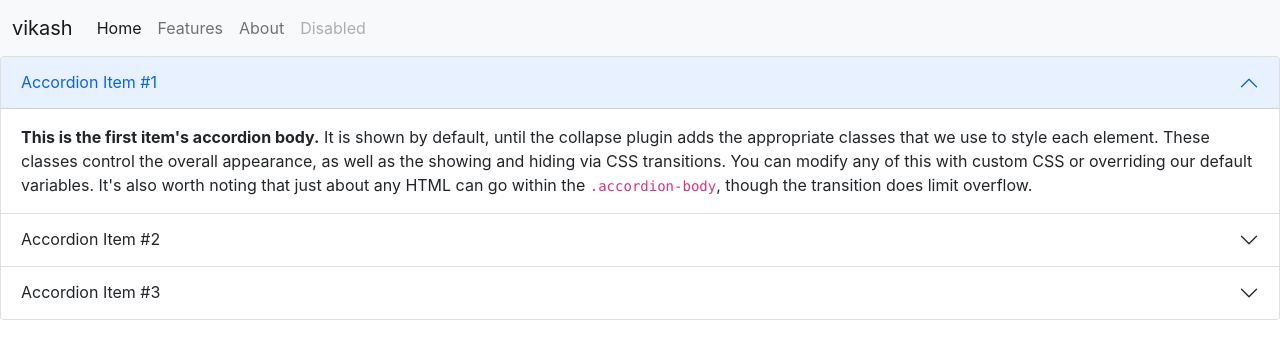
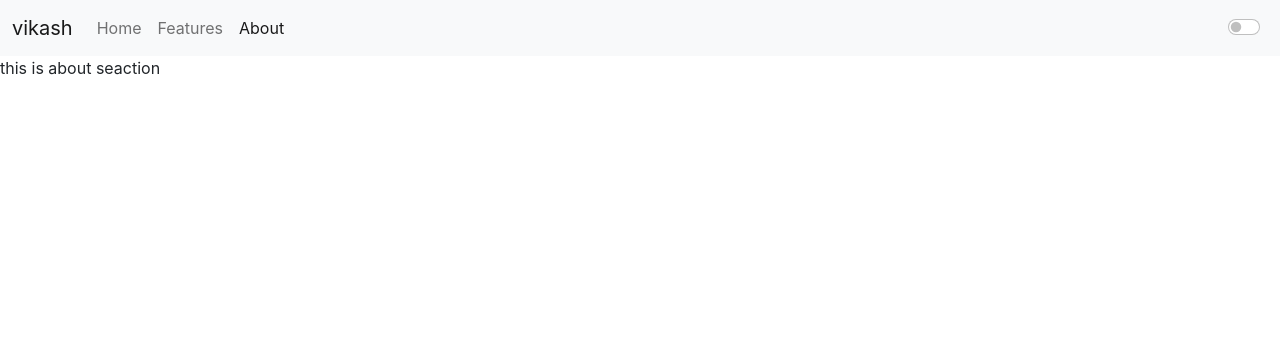
Before and after one commit to VikashTanwer/textutility, a React (Create React App) app: page /about in a window 1280 px wide. Shown: the top 358 px of the page. Built offline with nearby package versions, Linux system fonts and the light colour scheme.

Commit message:
dark mode added

```diff
--- a/src/App.js
+++ b/src/App.js
@@ -5,15 +5,30 @@ import Home from "./components/Home";
 import Alert from "./components/Alert";
 
 import { BrowserRouter as Router, Routes, Route } from "react-router-dom";
+import { useState } from "react";
 
 function App() {
+  const [mode, setMode] = useState("light");
+  const changeMode = ()=>{
+    if(mode === "light"){
+      setMode("dark")
+      document.querySelector("body").style.backgroundColor = "#071952"
+      document.querySelector("body").style.color = "#EBF4F6"
+    }else{
+      setMode("light")
+       document.querySelector("body").style.backgroundColor = "white"
+       document.querySelector("body").style.color = "black"
+
+    }
+  }
+
   return (
     <>
       <Router>
-        <Navar title = "vikash" />
+        <Navar changeMode = {changeMode} mode= {mode} title = "vikash" />
         <Routes>
-          <Route exact path="/home" element={<Home  />}></Route>
-          <Route exact path="/about" element={<About />} />
+          <Route exact path="/home" element={<Home mode={mode} />}></Route>
+          <Route exact path="/about" element={<About mode = {mode} />} />
         </Routes>
       </Router>
     </>
--- a/src/components/About.js
+++ b/src/components/About.js
@@ -1,106 +1,11 @@
-import React from "react";
+import React from 'react'
 
 function About() {
   return (
-    <>
-      <div className="accordion" id="accordionExample">
-        <div className="accordion-item">
-          <h2 className="accordion-header" id="headingOne">
-            <button
-              className="accordion-button"
-              type="button"
-              data-bs-toggle="collapse"
-              data-bs-target="#collapseOne"
-              aria-expanded="true"
-              aria-controls="collapseOne"
-            >
-              Accordion Item #1
-            </button>
-          </h2>
-          <div
-            id="collapseOne"
-            className="accordion-collapse collapse show"
-            aria-labelledby="headingOne"
-            data-bs-parent="#accordionExample"
-          >
-            <div className="accordion-body">
-              <strong>This is the first item's accordion body.</strong> It is
-              shown by default, until the collapse plugin adds the appropriate
-              classes that we use to style each element. These classes control
-              the overall appearance, as well as the showing and hiding via CSS
-              transitions. You can modify any of this with custom CSS or
-              overriding our default variables. It's also worth noting that just
-              about any HTML can go within the <code>.accordion-body</code>,
-              though the transition does limit overflow.
-            </div>
-          </div>
-        </div>
-        <div className="accordion-item">
-          <h2 className="accordion-header" id="headingTwo">
-            <button
-              className="accordion-button collapsed"
-              type="button"
-              data-bs-toggle="collapse"
-              data-bs-target="#collapseTwo"
-              aria-expanded="false"
-              aria-controls="collapseTwo"
-            >
-              Accordion Item #2
-            </button>
-          </h2>
-          <div
-            id="collapseTwo"
-            className="accordion-collapse collapse"
-            aria-labelledby="headingTwo"
-            data-bs-parent="#accordionExample"
-          >
-            <div className="accordion-body">
-              <strong>This is the second item's accordion body.</strong> It is
-              hidden by default, until the collapse plugin adds the appropriate
-              classes that we use to style each element. These classes control
-              the overall appearance, as well as the showing and hiding via CSS
-              transitions. You can modify any of this with custom CSS or
-              overriding our default variables. It's also worth noting that just
-              about any HTML can go within the <code>.accordion-body</code>,
-              though the transition does limit overflow.
-            </div>
-          </div>
-        </div>
-        <div className="accordion-item">
-          <h2 className="accordion-header" id="headingThree">
-            <button
-              className="accordion-button collapsed"
-              type="button"
-              data-bs-toggle="collapse"
-              data-bs-target="#collapseThree"
-              aria-expanded="false"
-              aria-controls="collapseThree"
-            >
-              Accordion Item #3
-            </button>
-          </h2>
-          <div
-            id="collapseThree"
-            className="accordion-collapse collapse"
-            aria-labelledby="headingThree"
-            data-bs-parent="#accordionExample"
-          >
-            <div className="accordion-body">
-              <strong>This is the third item's accordion body.</strong> It is
-              hidden by default, until the collapse plugin adds the appropriate
-              classes that we use to style each element. These classes control
-              the overall appearance, as well as the showing and hiding via CSS
-              transitions. You can modify any of this with custom CSS or
-              overriding our default variables. It's also worth noting that just
-              about any HTML can go within the <code>.accordion-body</code>,
-              though the transition does limit overflow.
-            </div>
-          </div>
-        </div>
-      </div>
-
-    </>
-  );
+    <div>
+      this is about seaction
+    </div>
+  )
 }
 
-export default About;
+export default About
--- a/src/components/Home.js
+++ b/src/components/Home.js
@@ -1,6 +1,7 @@
 import React, { useState } from "react";
 
-function Home() {
+function Home(props) {
+    const {mode} = props;
     const [text, setText] = useState("")
     const onChangeHandle = (e)=>{
         setText(e.target.value)
@@ -21,10 +22,10 @@ function Home() {
     <div className="container">
       <div className="mb-3">
       <h2 className="my-3">Edit your text</h2>
-      <textarea className="form-control" value={text} onChange={onChangeHandle} id = "myBox" rows={8} ></textarea>
-      <button type="button" className="btn btn-primary mx-3 my-2" onClick={onUpperCase}>Uppercase</button>
-      <button type="button" className="btn btn-primary mx-3 my-2" onClick={onLowerCase}>Lowercase</button>
-      <button type="button" className="btn btn-primary mx-3 my-2" onClick={clear}>Clear</button>
+      <textarea className="form-control" value={text} onChange={onChangeHandle} id = "myBox" rows={8} style={mode === "light"? {backgroundColor : "white", color : "black"}: {backgroundColor : "#088395", color: "#EBF4F6"}} ></textarea>
+      <button type="button" className={`btn btn-${mode === "light"? "primary" : "secondary"} mx-3 my-2`} onClick={onUpperCase}>Uppercase</button>
+      <button type="button" className={`btn btn-${mode === "light"? "primary" : "secondary"} mx-3 my-2`} onClick={onLowerCase}>Lowercase</button>
+      <button type="button" className={`btn btn-${mode === "light"? "primary" : "secondary"} mx-3 my-2`} onClick={clear}>Clear</button>
       </div>
     </div>
   );
--- a/src/components/Navar.js
+++ b/src/components/Navar.js
@@ -1,14 +1,15 @@
 import React from "react";
-import {Link} from 'react-router-dom';
+import { Link, useLocation } from "react-router-dom";
 
 function Navar(props) {
-    const {title} = props;
+  const location = useLocation()
+  const { title, changeMode, mode } = props;
   return (
     <>
-      <nav className="navbar navbar-expand-lg navbar-light bg-light">
+      <nav className={`navbar navbar-expand-lg navbar-${mode === "light"? "light" : "dark"} bg-${mode === "light"? "light" : "dark"}`}>
         <div className="container-fluid">
           <Link className="navbar-brand" to="/">
-           {title}
+            {title}
           </Link>
           <button
             className="navbar-toggler"
@@ -24,7 +25,11 @@ function Navar(props) {
           <div className="collapse navbar-collapse" id="navbarNav">
             <ul className="navbar-nav">
               <li className="nav-item">
-                <Link className="nav-link active" aria-current="page" to="/home">
+                <Link
+                  className={`nav-link ${location.pathname === "/home"? "active": ""}`}
+                  aria-current="page"
+                  to="/home"
+                >
                   Home
                 </Link>
               </li>
@@ -34,22 +39,20 @@ function Navar(props) {
                 </Link>
               </li>
               <li className="nav-item">
-                <Link className="nav-link" to="/about">
+                <Link className={`nav-link ${location.pathname === "/about"? "active": ""}`} to="/about">
                   About
                 </Link>
               </li>
-              <li className="nav-item">
-                <a
-                  className="nav-link disabled"
-                  href="/"
-                  tabIndex="-1"
-                  aria-disabled="true"
-                >
-                  Disabled
-                </a>
-              </li>
             </ul>
           </div>
+                <div className="form-check form-switch">
+                  <input
+                    className="form-check-input"
+                    type="checkbox"
+                    id="flexSwitchCheckDefault"
+                    onClick={changeMode}
+                  />
+                </div>
         </div>
       </nav>
     </>
```
